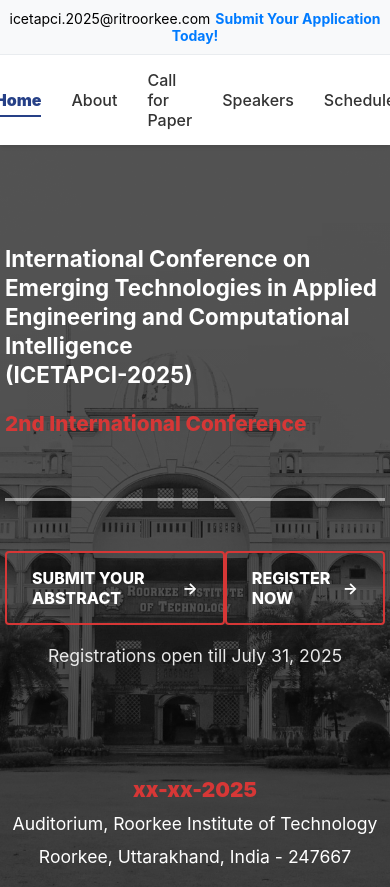
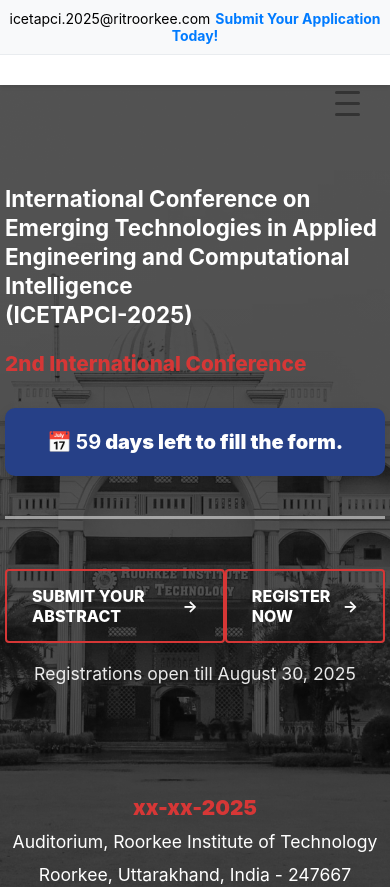
Before and after one commit to PriyanshuRoushan/confwebsite25, a React (Create React App) app in the folder frontend/: page / in a window 390 px wide. Shown: the top 887 px of the page. Built offline with nearby package versions, Linux system fonts and the light colour scheme.

Commit message:
countdown and navbar uodate

```diff
--- a/frontend/src/components/about/aboutrit.js
+++ b/frontend/src/components/about/aboutrit.js
@@ -6,6 +6,21 @@
 const AboutRit = () => {
   return (
     <div className="main" id='about-rit'>
+    <div className="main-2">
+        <div className="main-left">
+        </div>
+        <div className="main-right">
+            <div className="logo">
+                About ICETAPCI - 2025
+            </div>
+            <div className="head">
+
+            </div>
+            <div className="m-content">
+
+            </div>
+        </div>
+    </div>
     <div className="main-1">
         <div className="main-left">
             <div className="logo">
@@ -29,21 +44,6 @@
            <img src={galleryImage} alt="RIT Campus" />
         </div>
     </div>
-    <div className="main-2">
-        <div className="main-left">
-        </div>
-        <div className="main-right">
-            <div className="logo">
-                About ICETAPCI - 2025
-            </div>
-            <div className="head">
-
-            </div>
-            <div className="m-content">
-
-            </div>
-        </div>
-    </div>
     </div>
   )
 }
--- /dev/null
+++ b/frontend/src/components/countdown/CountdownDaysOnly.js
@@ -0,0 +1,34 @@
+import React, { useEffect, useState } from 'react';
+import './countdown.css'; // Optional: for styling the box
+
+const CountdownDaysOnly = ({ deadline }) => {
+  const calculateDaysLeft = () => {
+    const today = new Date();
+    const endDate = new Date(deadline);
+    const diffTime = endDate - today;
+    const diffDays = Math.ceil(diffTime / (1000 * 60 * 60 * 24));
+    return diffDays > 0 ? diffDays : 0;
+  };
+
+  const [daysLeft, setDaysLeft] = useState(calculateDaysLeft());
+
+  useEffect(() => {
+    const timer = setInterval(() => {
+      setDaysLeft(calculateDaysLeft());
+    }, 60 * 60 * 1000); // update every hour
+
+    return () => clearInterval(timer);
+  }, [deadline]);
+
+  return (
+    <div className="countdown-box">
+      {daysLeft > 0 ? (
+        <p>📅 <strong>{daysLeft}</strong> day{daysLeft !== 1 ? 's' : ''} left to fill the form.</p>
+      ) : (
+        <p>⚠️ Form submission has closed.</p>
+      )}
+    </div>
+  );
+};
+
+export default CountdownDaysOnly;
--- /dev/null
+++ b/frontend/src/components/countdown/countdown.css
@@ -0,0 +1,13 @@
+/* countdown.css */
+.countdown-box {
+  background-color: #264087;
+  color: white;
+  border-radius: 10px;
+  padding: 2px 2px;
+  font-size: 20px;
+  font-weight: 900;
+  max-width: 400px;
+  margin: 10px 0;
+  text-align: center;
+  box-shadow: 0 4px 12px rgba(0, 0, 0, 0.1);
+}
--- a/frontend/src/components/herosection/hero.js
+++ b/frontend/src/components/herosection/hero.js
@@ -1,6 +1,8 @@
 import React from 'react';
 import './hero.css';
 import bgImage from '../assets/images/bf.png';
+import CountdownDaysOnly from '../countdown/CountdownDaysOnly';
+
 
 const Hero = () => {
   const heroStyle = {
@@ -19,6 +21,9 @@
         <div className="hero-left">
           <h1 className="hero-title">International Conference on Emerging Technologies in Applied Engineering and Computational Intelligence <br />(ICETAPCI-2025)</h1>
           <h2 className="hero-subtitle">2nd International Conference</h2>
+
+          <CountdownDaysOnly deadline="2025-08-30" />
+
         </div>
         <div className="hero-right">
           <div className="hero-cta">
@@ -29,7 +34,7 @@
               REGISTER NOW <span className="arrow">→</span>
             </a>
           </div>
-          <p className="registration-note">Registrations open till July 31, 2025</p>
+          <p className="registration-note">Registrations open till August 30, 2025</p>
           <div className="event-details-bottom">
             <br /><br />
             <p className="date">xx-xx-2025</p>
--- a/frontend/src/components/navbar/navbar.css
+++ b/frontend/src/components/navbar/navbar.css
@@ -100,3 +100,58 @@
 .nav-item a:hover::after {
   width: 100%;
 }
+/* Mobile menu icon */
+.mobile-menu-icon {
+  display: none;
+  flex-direction: column;
+  cursor: pointer;
+  padding: 10px;
+  position: absolute;
+  right: 20px;
+  top: 22px;
+}
+
+.mobile-menu-icon .bar {
+  height: 3px;
+  width: 25px;
+  background-color: #333;
+  margin: 4px 0;
+  border-radius: 2px;
+}
+
+/* Responsive rules */
+@media (max-width: 768px) {
+  .nav-menu {
+    position: absolute;
+    top: 100%;
+    left: 0;
+    right: 0;
+    background-color: #fff;
+    flex-direction: column;
+    display: none;
+    text-align: center;
+    box-shadow: 0 4px 8px rgba(0, 0, 0, 0.05);
+    z-index: 999;
+  }
+
+  .nav-menu.active {
+    display: flex;
+  }
+
+  .nav-item {
+    margin: 10px 0;
+  }
+
+  .navbar-main {
+    position: relative;
+  }
+
+  .mobile-menu-icon {
+    display: flex;
+  }
+
+  /* Optional: center items for mobile */
+  .nav-menu a {
+    padding: 10px 0;
+  }
+}
--- a/frontend/src/components/navbar/navbar.js
+++ b/frontend/src/components/navbar/navbar.js
@@ -3,9 +3,11 @@
 
 const Navbar = () => {
   const [activeLink, setActiveLink] = useState('Home');
+  const [isMobileMenuOpen, setIsMobileMenuOpen] = useState(false);
 
   const handleLinkClick = (linkName) => {
     setActiveLink(linkName);
+    setIsMobileMenuOpen(false); // Close menu after clicking
   };
 
   return (
@@ -15,8 +17,17 @@
           icetapci.2025@ritroorkee.com
           <a href="/register" className="waiver-link">Submit Your Application Today!</a>
         </div>
+
         <div className="navbar-main">
-          <ul className="nav-menu">
+          {/* Hamburger Icon */}
+          <div className="mobile-menu-icon" onClick={() => setIsMobileMenuOpen(!isMobileMenuOpen)}>
+            <span className="bar"></span>
+            <span className="bar"></span>
+            <span className="bar"></span>
+          </div>
+
+          {/* Navigation Menu */}
+          <ul className={`nav-menu ${isMobileMenuOpen ? 'active' : ''}`}>
             <li className={`nav-item ${activeLink === 'Home' ? 'active' : ''}`}>
               <a href="/" onClick={() => handleLinkClick('Home')}>Home</a>
             </li>
```
